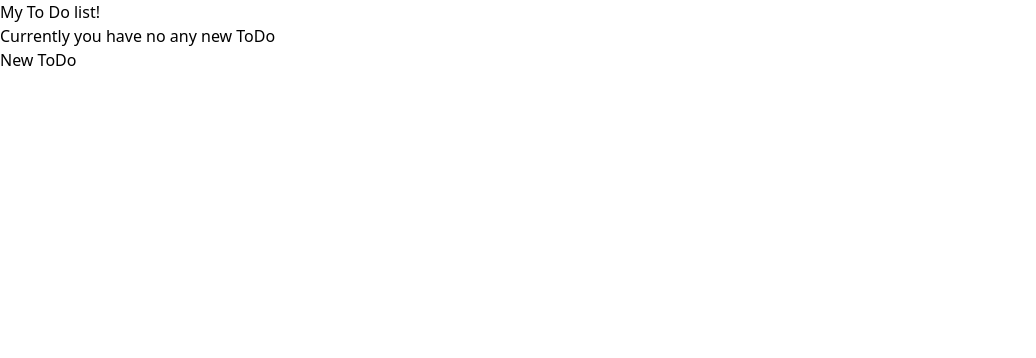
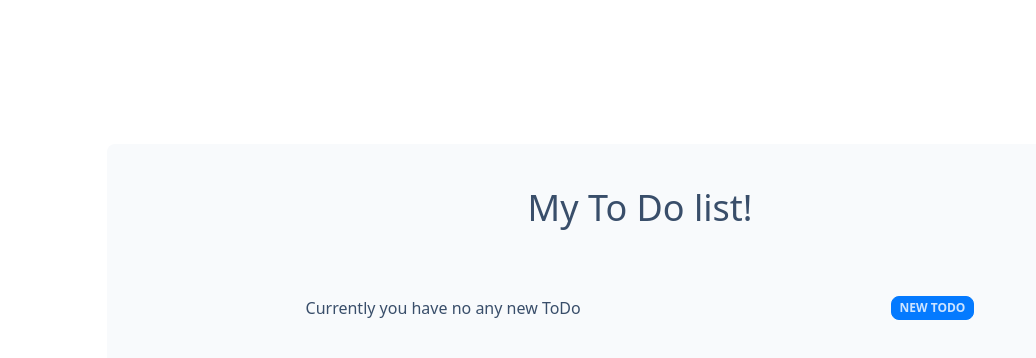
Before and after one commit to ilzbergs/toDo-app, a Vue app: page / in a window 1280 px wide. Shown: the top 358 px of the page, without its empty margins (0-1036 px from the left). Built offline with nearby package versions, Linux system fonts and the light colour scheme.

Commit message:
added style and solved problems with local storage

```diff
--- a/index.html
+++ b/index.html
@@ -4,10 +4,13 @@
     <meta charset="UTF-8">
     <link rel="icon" href="/favicon.ico">
     <meta name="viewport" content="width=device-width, initial-scale=1.0">
+    <html data-theme="winter">
+
+    </html>
     <title>Vite App</title>
   </head>
   <body>
-    <div id="app"></div>
+    <div id="app" ></div>
     <script type="module" src="/src/main.js"></script>
   </body>
 </html>
--- a/package.json
+++ b/package.json
@@ -8,6 +8,7 @@
     "preview": "vite preview"
   },
   "dependencies": {
+    "daisyui": "^2.51.5",
     "vue": "^3.2.47"
   },
   "devDependencies": {
--- a/src/App.vue
+++ b/src/App.vue
@@ -1,5 +1,5 @@
 <template>
-  <div>
+  <div class="flex flex-col items-center h-screen mt-36">
      <NewToDo />
   </div>
 
--- a/src/components/NewToDo.vue
+++ b/src/components/NewToDo.vue
@@ -1,27 +1,36 @@
 <template>
-    <h1 class="">My To Do list!</h1>
-    <div>
-        <p v-if="toDos.length === 0">Currently you have no any new ToDo </p>
-        <button v-if='editing' @click="toogler(false)">Cancel</button>
-        <button v-else='' @click="toogler(true)">New ToDo</button>
+    <div class="flex flex-col bg-slate-50 w-5/6 text-center rounded-lg p-11">
+        <h1 class="text-4xl mb-9">My To Do list!</h1>
+        <div class="flex my-8 justify-around flex-col md:flex-row">
+            <p class="mb-3" v-if="toDos.length === 0">Currently you have no any new ToDo </p>
+            <button class="btn btn-error btn-xs" v-if='editing' @click="toogler(false)">Cancel</button>
+            <button class="btn btn-primary btn-xs" v-else='' @click="toogler(true)">New ToDo</button>
         </div>
-    <div v-if="editing">
-        <label for="addToDo"></label>
-        <input type="text" id="addToDo" placeholder="Add To Do" v-model="toDo" @keyup.enter="addToDo">
-        <button @click="addToDo">ADD</button>
+        <div class="flex flex-col md:flex-row justify-center" v-if="editing">
+            <input class="flex input w-full max-w-xs" type="text" id="addToDo" placeholder="Add To Do" v-model="toDo"
+                @keyup.enter="addToDo">
+            <button class="btn btn-success btn-xs mt-4 md:h-full md:mt-0 " @click="addToDo">ADD</button>
         </div>
-    <div>
-        <ul v-for="(toDo, index) in toDos" :key="index">
+        <ul class="flex flex-col justify-center lg:w-3/5 m-auto">
+            <li class="flex justify-center text-center md:justify-between" v-for="(toDo, index) in toDos" :key="index">
                 <div v-if="editMode === index">
-                <input type="text" v-model="toDo.name" @keyup.enter="saveEdit" @blur="saveEdit" />
-                <button @click="cancelEdit">Cancel</button>
+                    <input class="input input-bordered h-full mt-3" type="text" v-model="toDo.name" @keyup.enter="saveEdit"
+                        @blur="saveEdit" />
+                    <button class="btn btn-error btn-outline btn-xs ml-3" @click="cancelEdit">Cancel</button>
                 </div>
-            <div v-else>
-                <input type="checkbox" v-model="toDo.done" />
+                <div v-else class="flex mt-4 w-full text-center items-center">
+                    <input type="checkbox" class="checkbox checkbox-info checkbox-xs" v-model="toDo.done" />
+                    <div class="flex flex-col pl-6 items-center w-full md:flex-row md:justify-between">
                         <span :class="{ done: toDo.done }">{{ toDo.name }}</span>
-                <button @click="editMode = index">Edit</button>
-                <button @click="deleteToDo(index)">Delete</button>
+                        <div class="flex md:ml-4">
+                            <button class="btn btn-success btn-outline btn-xs mr-2" @click="editMode = index">Edit</button>
+                            <button class="btn btn-error btn-outline btn-xs" @click="deleteToDo(index)">Delete</button>
                         </div>
+
+                    </div>
+
+                </div>
+            </li>
         </ul>
     </div>
 </template>
@@ -29,7 +38,6 @@
 
 <script>
 export default {
-
     name: 'AddToDo',
     data() {
         return {
@@ -46,9 +54,7 @@ export default {
         }
     },
     methods: {
-        saveToDos() {
-            localStorage.setItem('todos', JSON.stringify(this.toDos));
-        },
+
         toogler(editing) {
             this.editing = editing;
             this.toDo = '';
@@ -75,12 +81,15 @@ export default {
             this.toDos.splice(index, 1);
             this.saveToDos();
         },
+        saveToDos() {
+            localStorage.setItem('todos', JSON.stringify(this.toDos));
+        },
         enterEditMode(index) {
             this.editMode = index;
         },
         saveEdit() {
             this.editMode = null;
-            this.saveTodos();
+            this.saveToDos();
         },
         cancelEdit() {
             this.editMode = null;
--- a/tailwind.config.js
+++ b/tailwind.config.js
@@ -1,12 +1,15 @@
 /** @type {import('tailwindcss').Config} */
 module.exports = {
   purge: ['./index.html', './src/**/*.{vue,js,ts,jsx,tsx}'],
-  darkMode: false,
+
   theme: {
-    extend: {},
+  screens:{
+      md: "768px",
+      lg: "1024px",
+  }
   },
   variants: {
     extend: {},
   },
-  plugins: [],
+  plugins: [require("daisyui")],
 };
```
Also changed, not shown: 1 other file (tests, documents, lock files or other folders). Lines whose indentation alone changed are shown as unchanged.
